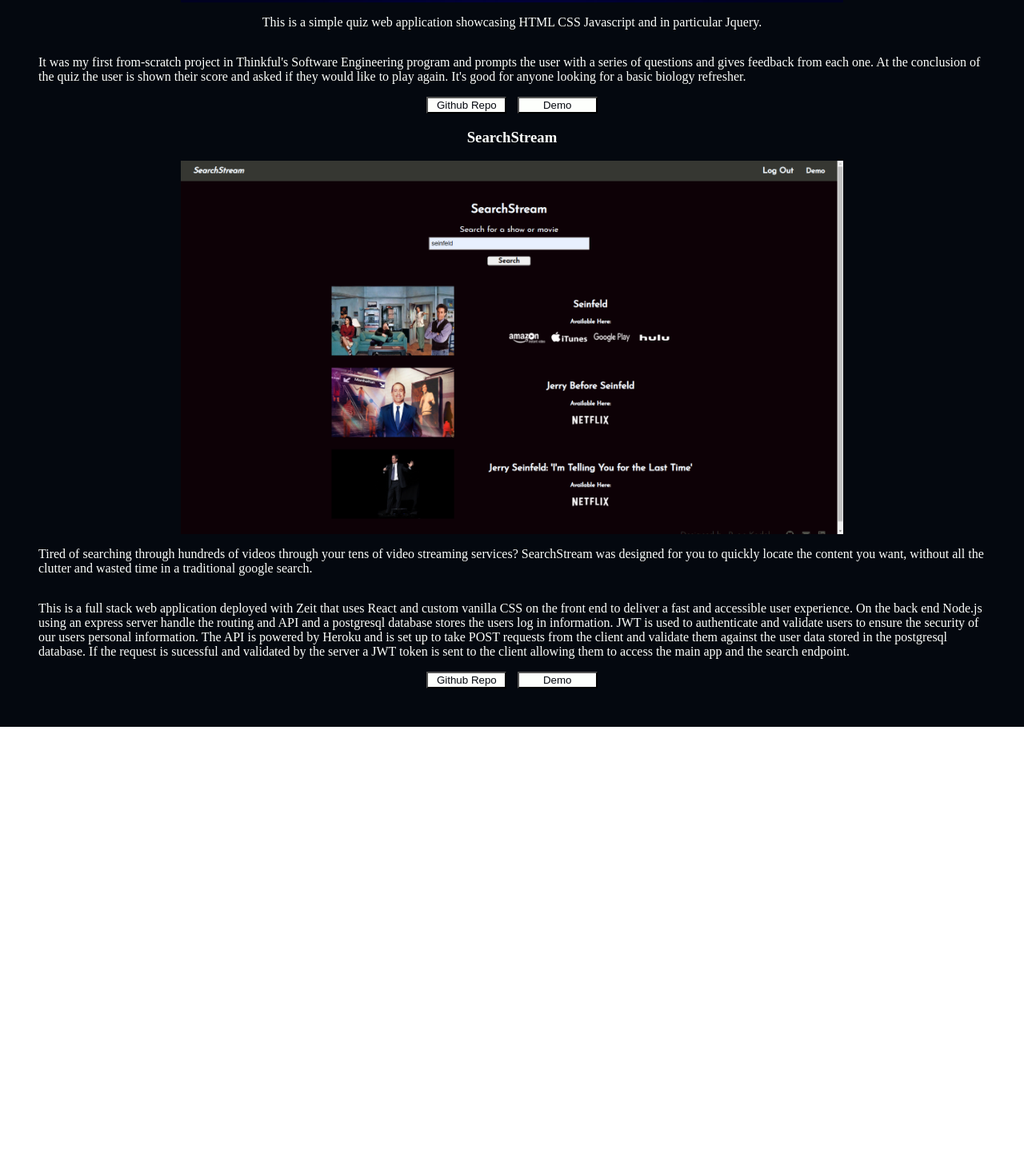
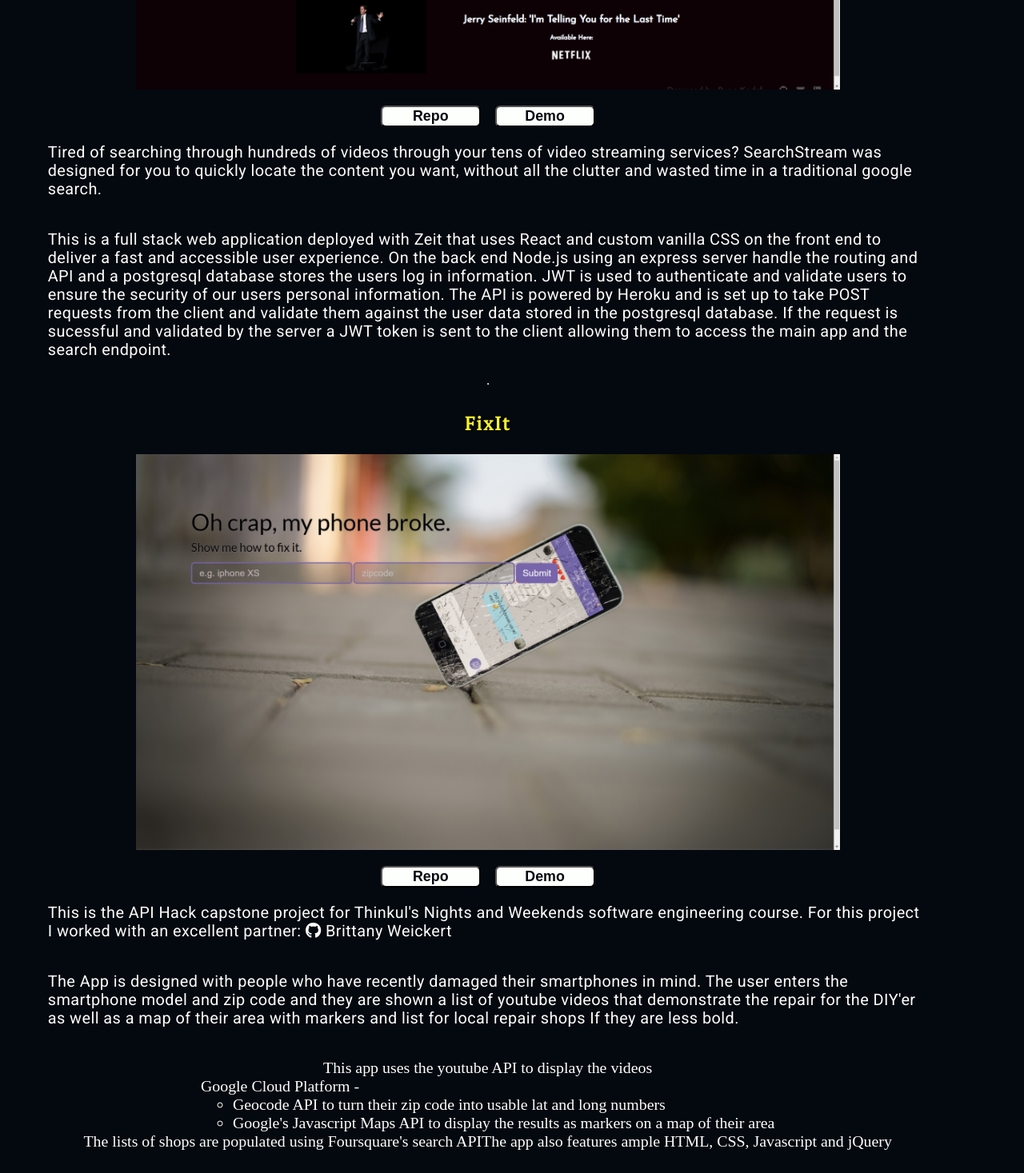
Before and after one commit to r-kadel/portfolio-v2, a React (Create React App) app: page /projects in a window 1280 px wide. Shown: the part 520-1987 px from the top of the page at 80% size. Before the commit the page ends 1429 px from the top, so only its background shows below. Built offline with nearby package versions, Linux system fonts and the light colour scheme.

Commit message:
80% complete

```diff
--- a/public/index.html
+++ b/public/index.html
@@ -9,6 +9,7 @@
     <link rel="icon" type="image/png" sizes="32x32" href="/favicon-32x32.png">
     <link rel="icon" type="image/png" sizes="16x16" href="/favicon-16x16.png">
     <link rel="manifest" href="%PUBLIC_URL%/manifest.json" />
+    <link href="https://fonts.googleapis.com/css?family=PT+Serif|Roboto&display=swap" rel="stylesheet">
     <title>Ryan Kadel - Web Developer</title>
   </head>
   <body>
--- a/src/Components/App/App.css
+++ b/src/Components/App/App.css
@@ -1,7 +1,26 @@
 .content {
-  min-height: calc(100vh - 4em);
+  min-height: 100vh;
   background-color: #04080F;
   color: #FDFFFC;
+  display: flex;
+  flex-direction: column;
+  justify-content: center;
 }
 
+h3 {
+  color: #F8F32B;
+  font-family: "PT Serif";
+  letter-spacing: .1rem;
+}
+
+h2 {
+  color: #F8F32B;
+  font-family: "PT Serif";
+  letter-spacing: .05rem;
+}
+
+p {
+  font-family: 'Roboto';
+  letter-spacing: .025rem;
+}
 /* accents FF9F1C F71735 */
--- a/src/Components/Header/Header.css
+++ b/src/Components/Header/Header.css
@@ -2,7 +2,7 @@
   position: fixed;
   top:0;
   margin-top: 0;
-  height: 4em;
+  height: 3.25em;
   width: 100%;
   display: flex;
   align-items: center;
@@ -18,3 +18,7 @@
   display: inline;
   padding-right: 2em;
 }
+
+.nav-li > a:hover {
+  color: #F71735;;
+}
--- a/src/Pages/About/About.css
+++ b/src/Pages/About/About.css
@@ -5,3 +5,27 @@
   justify-content: center;
   padding: 3em;
 }
+
+.tech-list {
+  list-style-type: none;
+  padding: 0;
+  display: flex;
+  flex-wrap: wrap;
+  justify-content: center;
+}
+
+.tech-icon {
+  padding-right: 1em;
+  font-size: 1.25rem;
+  font-weight: bold;
+}
+
+.about-paragraph {
+  line-height: 1.2;
+}
+
+@media screen and (min-width: 400px) {
+  .about-paragraph {
+    line-height: 1.3;
+  }
+}
--- a/src/Pages/About/About.js
+++ b/src/Pages/About/About.js
@@ -6,32 +6,28 @@
     <main className="content">
       <div className="about-box">
         <h3>A little about me</h3>
-        <ul className="bio-list">
-          <li>Lifetime gamer and computer enthusiast</li>
-          <li>
-            Leadership learned from years of experience in retail management
-          </li>
-          <li>
-            {' '}
-            Fluent in:
-            <ul>
-              <li>Javascript</li>
-              <li>HTML 3</li>
-              <li>CSS 3</li>
-            </ul>
-          </li>
-          <li>World of Warcraft High Warlord</li>
-        </ul>
+
         <p className="about-paragraph">
           Hello, I am Ryan, a recent graduate of the Thinkful Software
           Engineering course. I've been interested in computers since I was very
           young and first got my hands on a "Macintosh II" in a computers summer
           camp, because I was the kid hat wanted to go to computer camp. After
           over a decade in retail and retail management I'm finally doing
-          something that I really enjoy and hope to combine my experience with my
-          passion for programming to excel in the modern team based development
-          environment.
+          something that I really enjoy and hope to combine my experience with
+          my passion for programming to excel in the modern team based
+          development environment. I am a lifetime gamer and tech enthusiast,
+          with leadership and team work skills learned from years of experience
+          in retail management, and a former High Warlord in World of Warcraft.
         </p>
+        <h3>Specializing in:</h3>
+        <ul className="tech-list">
+          <li className="tech-icon">HTML 5</li>
+          <li className="tech-icon">JavaScript</li>
+          <li className="tech-icon">CSS 3</li>
+          <li className="tech-icon">React</li>
+          <li className="tech-icon">Node.js</li>
+          <li className="tech-icon">Postgresql</li>
+        </ul>
       </div>
     </main>
   );
--- a/src/Pages/Contact/Contact.css
+++ b/src/Pages/Contact/Contact.css
@@ -19,3 +19,15 @@
   display: inline;
   font-size: 1.5rem;
 }
+
+.tech-icon {
+  display: inline;
+}
+
+.fab:hover {
+ color: #F71735;
+}
+
+.fas:hover {
+  color: #F71735;
+}
--- a/src/Pages/Projects/Projects.css
+++ b/src/Pages/Projects/Projects.css
@@ -4,10 +4,11 @@
   align-items: center;
   justify-content: center;
   padding: 3em;
+  max-width: 1100px;
 }
 
 .project-pic {
-  max-width: 70%;
+  max-width: 80%;
 }
 
 .project-container {
@@ -17,9 +18,20 @@
   justify-content: center;
 }
 
+.button-box {
+  margin-top: 1em;
+}
+
 .project-btn {
   background-color: #FDFFFC;
   width: 100px;
+  font-size: 1rem;
+  border-radius: .35em;
+  font-weight: bold;
+}
+
+.project-btn:hover {
+  background-color: #F71735;
 }
 
 .project-btn + .project-btn{
@@ -29,3 +41,10 @@
 .project-btn-link, .project-btn-link:visited {
   color: #04080F;
 }
+
+@media screen and (min-width: 500px) {
+  .project-btn {
+    width: 125px;
+    font-size: 1rem;
+  }
+}
--- a/src/Pages/Projects/Projects.js
+++ b/src/Pages/Projects/Projects.js
@@ -2,56 +2,39 @@
 import './Projects.css';
 import quizpic from '../../assets/quizpic.png';
 import searchstream from '../../assets/searchstream_search.png';
+import fixit from '../../assets/Fixit.png';
 
 function Projects() {
   return (
     <main className="content">
       <div className="projects-box">
         <section className="project-container">
-          <h3>The Health Quiz App</h3>
+          <h3>SearchStream</h3>
           <img
             className="project-pic"
-            src={quizpic}
-            alt="Quiz App landing page"
+            src={searchstream}
+            alt="search stream search results"
           />
-          <p>
-            This is a simple quiz web application showcasing HTML CSS Javascript
-            and in particular Jquery.
-          </p>
-          <p>
-            It was my first from-scratch project in Thinkful's Software
-            Engineering program and prompts the user with a series of questions
-            and gives feedback from each one. At the conclusion of the quiz the
-            user is shown their score and asked if they would like to play
-            again. It's good for anyone looking for a basic biology refresher.
-          </p>
           <div className="button-box">
             <button className="project-btn">
-              <a className="project-btn-link"
-                href="https://github.com/r-kadel/Quiz-App"
+              <a
+                className="project-btn-link"
+                href="https://github.com/r-kadel/searchstream"
                 target="_blank"
                 rel="noopener noreferrer">
-                Github Repo
+                Repo
               </a>
             </button>
             <button className="project-btn">
-              <a className="project-btn-link"
-                href="https://r-kadel.github.io/Quiz-App"
+              <a
+                className="project-btn-link"
+                href="https://searchstream.r-kadel.now.sh/"
                 target="_blank"
                 rel="noopener noreferrer">
                 Demo
               </a>
             </button>
           </div>
-        </section>
-
-        <div className="project-container">
-          <h3>SearchStream</h3>
-          <img
-            className="project-pic"
-            src={searchstream}
-            alt="search stream search results"
-          />
           <p>
             Tired of searching through hundreds of videos through your tens of
             video streaming services? SearchStream was designed for you to
@@ -71,26 +54,124 @@
             validated by the server a JWT token is sent to the client allowing
             them to access the main app and the search endpoint.
           </p>
-          <section className="button-box">
+        </section>
+
+        <hr className="project-hr" />
+
+        <section className="project-container">
+          <h3>FixIt</h3>
+          <img
+            className="project-pic"
+            src={fixit}
+            alt="Fixit App landing page"
+          />
+          <div className="button-box">
             <button className="project-btn">
-              <a className="project-btn-link"
-                href="https://github.com/r-kadel/searchstream"
+              <a
+                className="project-btn-link"
+                href="https://github.com/brittanyweickert/fixit"
                 target="_blank"
                 rel="noopener noreferrer">
-                Github Repo
+                Repo
+              </a>
+            </button>
+
+            <button className="project-btn">
+              <a
+                className="project-btn-link"
+                href="https://brittanyweickert.github.io/fixit"
+                target="_blank"
+                rel="noopener noreferrer">
+                Demo
+              </a>
+            </button>
+          </div>
+          <p>
+            This is the API Hack capstone project for Thinkul's Nights and
+            Weekends software engineering course. For this project I worked with
+            an excellent partner:{' '}
+            <a
+              href="https://github.com/brittanyweickert/"
+              target="_blank"
+              rel="noopener noreferrer">
+              <span id="partner-name">
+                <i className="fab fa-github"></i> Brittany Weickert
+              </span>
+            </a>
+          </p>
+          <p>
+            The App is designed with people who have recently damaged their
+            smartphones in mind. The user enters the smartphone model and zip
+            code and they are shown a list of youtube videos that demonstrate
+            the repair for the DIY'er as well as a map of their area with
+            markers and list for local repair shops If they are less bold.
+          </p>
+          <ul className="tech-list">
+            <li>This app uses the youtube API to display the videos</li>
+            <li>
+              {' '}
+              Google Cloud Platform -
+              <ul>
+                <li>
+                  Geocode API to turn their zip code into usable lat and long
+                  numbers
+                </li>
+                <li>
+                  Google's Javascript Maps API to display the results as markers
+                  on a map of their area
+                </li>
+              </ul>
+            </li>
+            <li>
+              The lists of shops are populated using Foursquare's search API
+            </li>
+            <li>
+              The app also features ample HTML, CSS, Javascript and jQuery
+            </li>
+          </ul>
+        </section>
+
+        <hr className="project-hr" />
+
+        <section className="project-container">
+          <h3>The Health Quiz App</h3>
+          <img
+            className="project-pic"
+            src={quizpic}
+            alt="Quiz App landing page"
+          />
+          <div className="button-box">
+            <button className="project-btn">
+              <a
+                className="project-btn-link"
+                href="https://github.com/r-kadel/Quiz-App"
+                target="_blank"
+                rel="noopener noreferrer">
+                Repo
               </a>
             </button>
             <button className="project-btn">
               <a
                 className="project-btn-link"
-                href="https://searchstream.r-kadel.now.sh/"
+                href="https://r-kadel.github.io/Quiz-App"
                 target="_blank"
                 rel="noopener noreferrer">
                 Demo
               </a>
             </button>
-          </section>
-        </div>
+          </div>
+          <p>
+            This is a simple quiz web application showcasing HTML CSS Javascript
+            and in particular Jquery.
+          </p>
+          <p>
+            It was my first from-scratch project in Thinkful's Software
+            Engineering program and prompts the user with a series of questions
+            and gives feedback from each one. At the conclusion of the quiz the
+            user is shown their score and asked if they would like to play
+            again. It's good for anyone looking for a basic biology refresher.
+          </p>
+        </section>
       </div>
     </main>
   );
--- a/src/index.css
+++ b/src/index.css
@@ -3,6 +3,7 @@
   margin: 0;
   padding: 0;
   height: 100%;
+  font-size: 1.115rem;
 }
 
 a, a:visited {
```
Also changed, not shown: src/Pages/Landing/Landing.css (+8 -1 lines).
